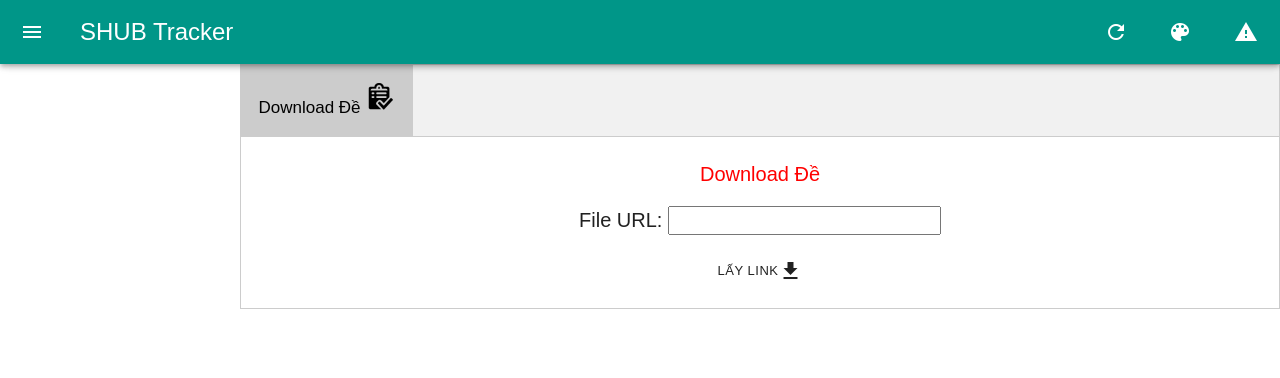
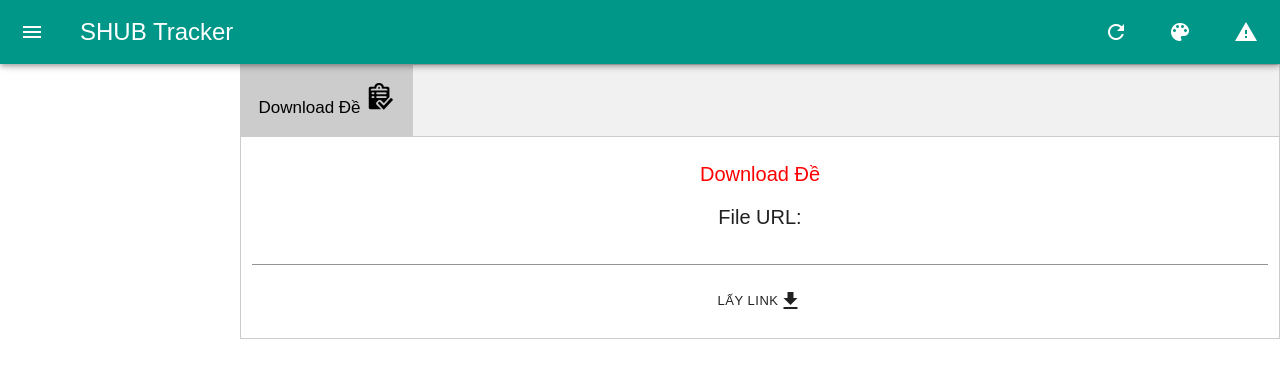
Before and after one commit to KhanhGia404/AProjectAPI, a plain HTML site: page Shub.html in a window 1280 px wide. Both pictures are taken after a click on the button "Download Đề". Drawn offline with Linux system fonts and the light colour scheme.

Commit message:
Add files via upload

```diff
--- a/Shub.html
+++ b/Shub.html
@@ -163,7 +163,7 @@ body {font-family: Arial;}
 <a style="font-size:20px">
   <p style="color:red">Download Đề</p>
 <p> File URL:
-<input class="" type="text" id="task" value="">
+<input class="mdui-textfield-input" type="text" autocapitalize="off" id="task" value="">
 </p><p>
 </a>
 <button class="mdui-btn mdui-btn-dense mdui-textfiled" onclick="myFunction()">Lấy link<i class="mdui-icon material-icons">file_download</i></button>
```
